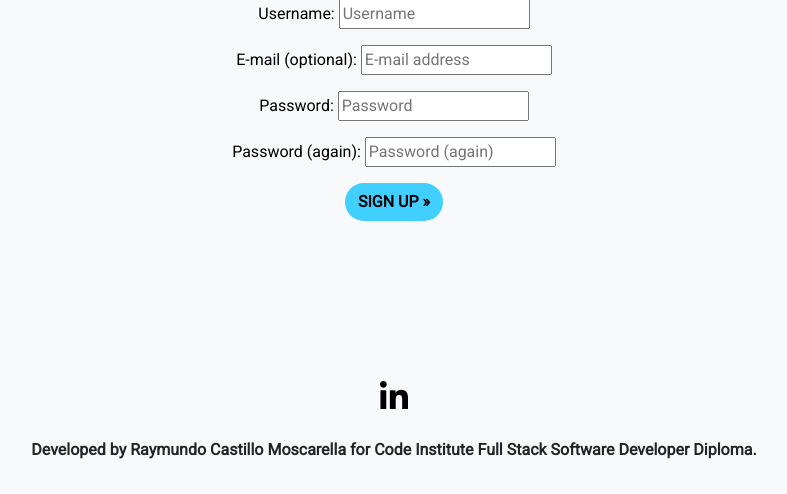
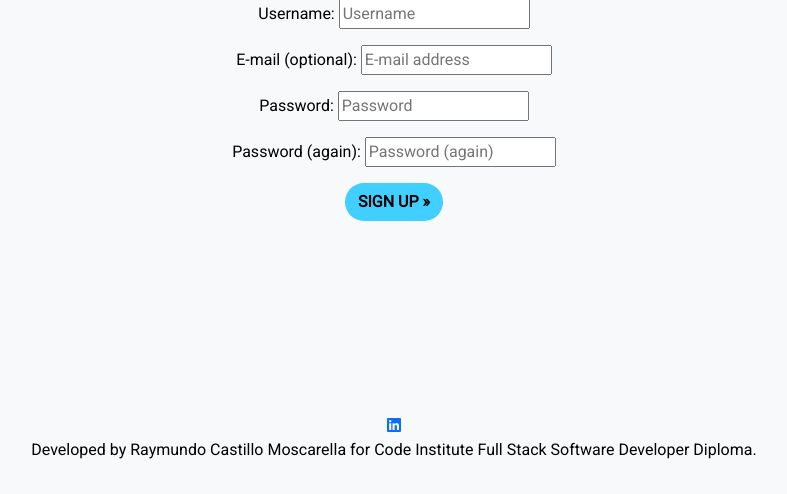
Before and after one commit to moscarellar/filmblogdjango, a Django app: page /accounts/signup/ in a window 1280 px wide. Shown: the part 306-800 px from the top of the page, without its empty margins (246-1033 px from the left). Run offline with Django 3.2, Linux system fonts and the light colour scheme; some libraries are stand-ins or nearby versions.

Commit message:
cleaner version of footer

```diff
--- a/templates/base.html
+++ b/templates/base.html
@@ -85,21 +85,13 @@
     </main>
 
     <!-- Footer -->
-    <footer class="footer mt-auto bg-light py-3">
-        <div class="container">
-            <div class="row justify-content-center">
-                <div class="col-md-9 text-center">
-                    <ul class="list-unstyled fs-2">
-                        <li>
-                            <a class="text-decoration-none" href="https://www.linkedin.com/in/raymundo-castillo-moscarella/"
+    <footer class="footer mt-auto py-3 dark-bg">
+                <div class="text-center">
+                            <a href="https://www.linkedin.com/in/raymundo-castillo-moscarella/"
                                 target="_blank" aria-label="Link to LinkedIn">
-                                <i class="fab fa-linkedin-in"></i>
-                            </a>
-                        </li>             </ul>
-                    <p class="text-center text-dark fs-6 fw-bold">Developed by Raymundo Castillo Moscarella for Code Institute Full Stack Software Developer Diploma.</p>
+                                <i class="fab fa-linkedin"></i>
+                            </a><p class="text-center">Developed by Raymundo Castillo Moscarella for Code Institute Full Stack Software Developer Diploma.</p>
                 </div>
-            </div>
-        </div>
     </footer>
 </body>
 
```
